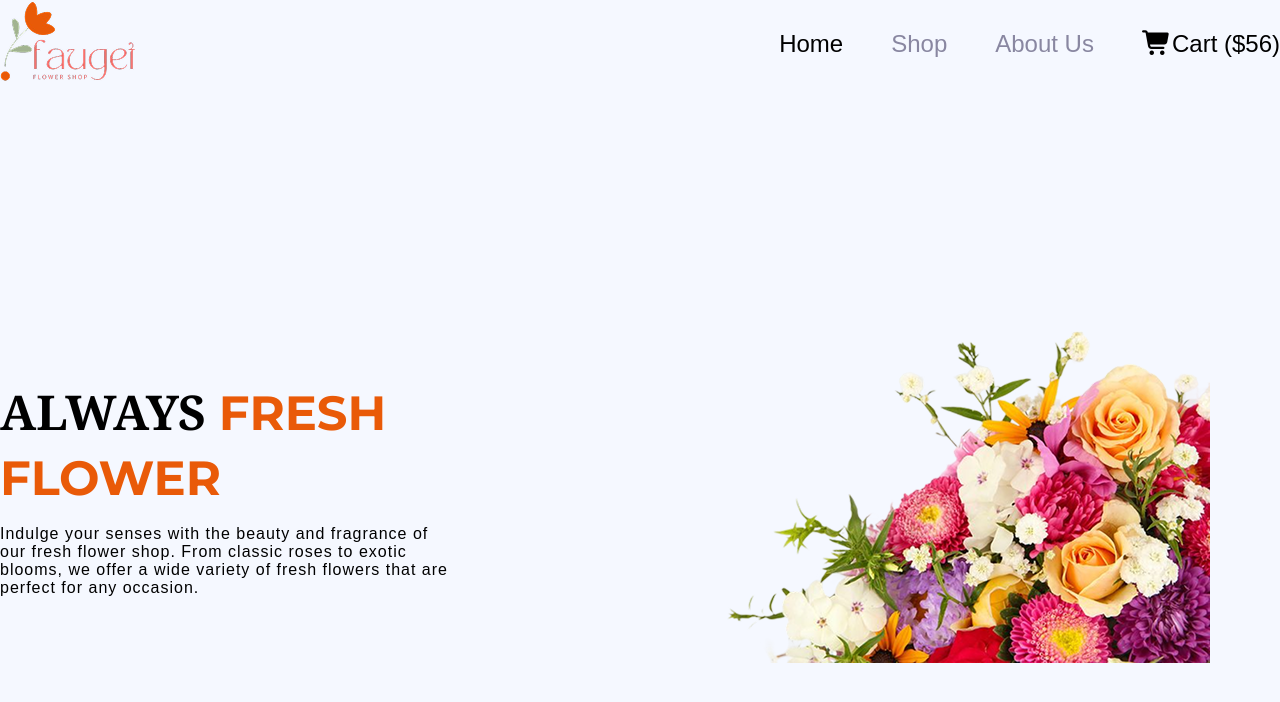
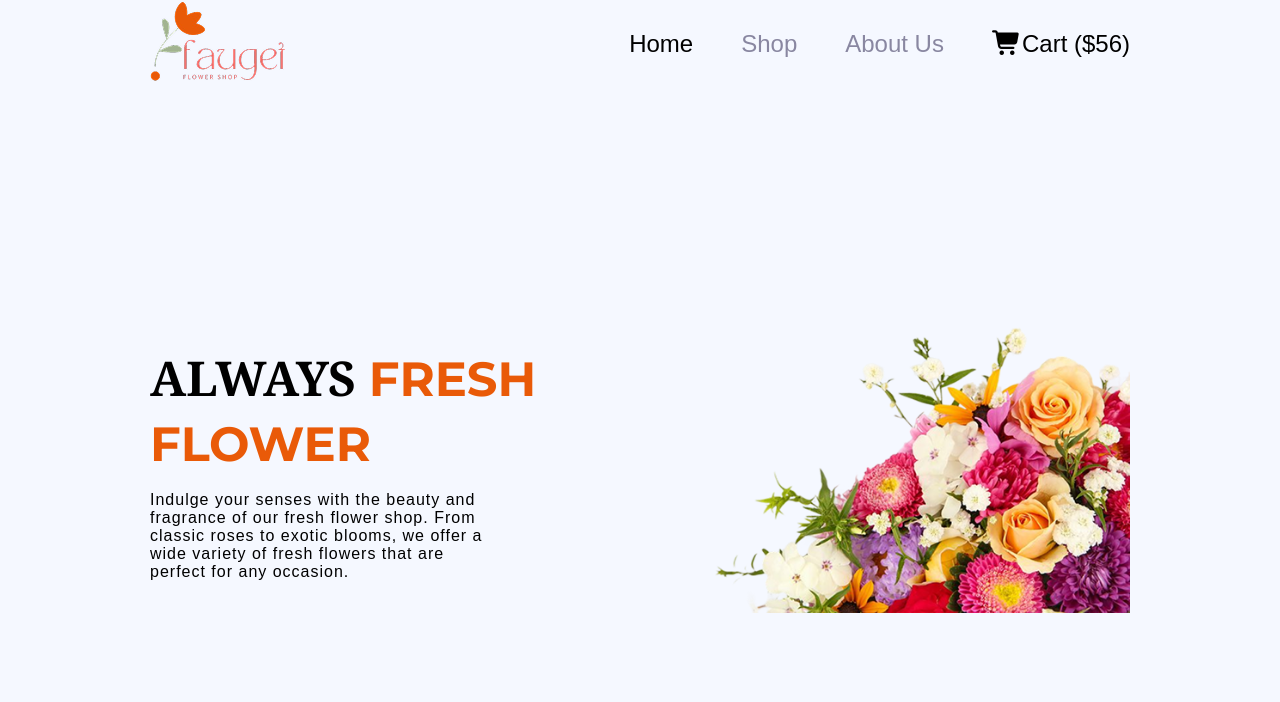
Before and after one commit to ripon-ch/ph-assignment2, a plain HTML site: page index.html in a window 1280 px wide. Drawn offline with Linux system fonts and the light colour scheme.

Commit message:
update style.css

```diff
--- a/style.css
+++ b/style.css
@@ -3,6 +3,7 @@
     box-sizing: border-box;
     padding: 0;
     margin: 0;
+
     background-color: rgb(245, 248, 255);
     font-family: "Montserrat", sans-serif;
 }
@@ -10,8 +11,8 @@
 /* common css */
 .container{
     max-width: 1440px;
-    margin: auto;
-
+    margin-left: 150px;
+    margin-right: 150px;
 }
 
 img{
```
